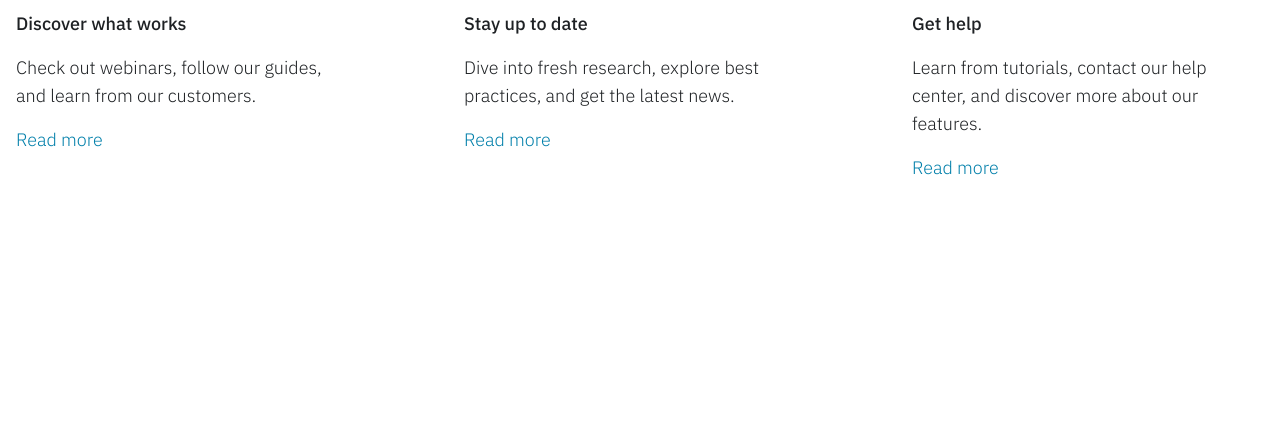
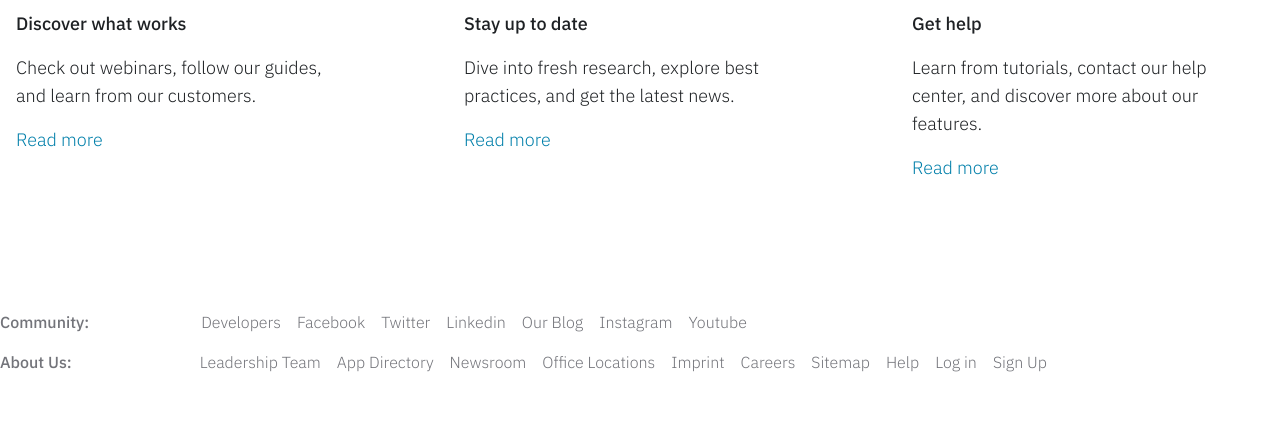
Before and after one commit to NapatpanOP/survey-monkey, a website built with Vite: page index.html in a window 1280 px wide. Shown: the part 6776-7214 px from the top of the page. Before the commit the page ends 7022 px from the top, so only its background shows below. Built offline with nearby package versions, Linux system fonts and the light colour scheme.

Commit message:
Draft footer

```diff
--- a/index.html
+++ b/index.html
@@ -451,6 +451,39 @@
     </section>
   </main>
 
+  <!-- Footer -->
+  <footer class="max-w-7xl my-0 mx-auto grid gap-4 pt-16 pb-16">
+    <!-- Community -->
+    <div class="flex gap-28 text-gray">
+      <a href="#" class="font-medium hover:text-[#1e1e24]">Community:</a>
+      <ul class="flex gap-4 font-light point">
+        <li><a href="#">Developers</a></li>
+        <li><a href="#">Facebook</a></li>
+        <li><a href="#">Twitter</a></li>
+        <li><a href="#">Linkedin</a></li>
+        <li><a href="#">Our Blog</a></li>
+        <li><a href="#">Instagram</a></li>
+        <li><a href="#">Youtube</a></li>
+      </ul>
+    </div>
+    <!-- About Us -->
+    <div class="flex gap-32 text-gray">
+      <a href="#" class="font-medium hover:text-[#1e1e24]">About Us:</a>
+      <ul class="flex gap-4 font-light point">
+        <li><a href="#">Leadership Team</a></li>
+        <li><a href="#">App Directory</a></li>
+        <li><a href="#">Newsroom</a></li>
+        <li><a href="#">Office Locations</a></li>
+        <li><a href="#">Imprint</a></li>
+        <li><a href="#">Careers</a></li>
+        <li><a href="#">Sitemap</a></li>
+        <li><a href="#">Help</a></li>
+        <li><a href="#">Log in</a></li>
+        <li><a href="#">Sign Up</a></li>
+      </ul>
+    </div>
+  </footer>
+
   <!-- <script type="module" src="/main.js"></script> -->
 </body>
 
```
